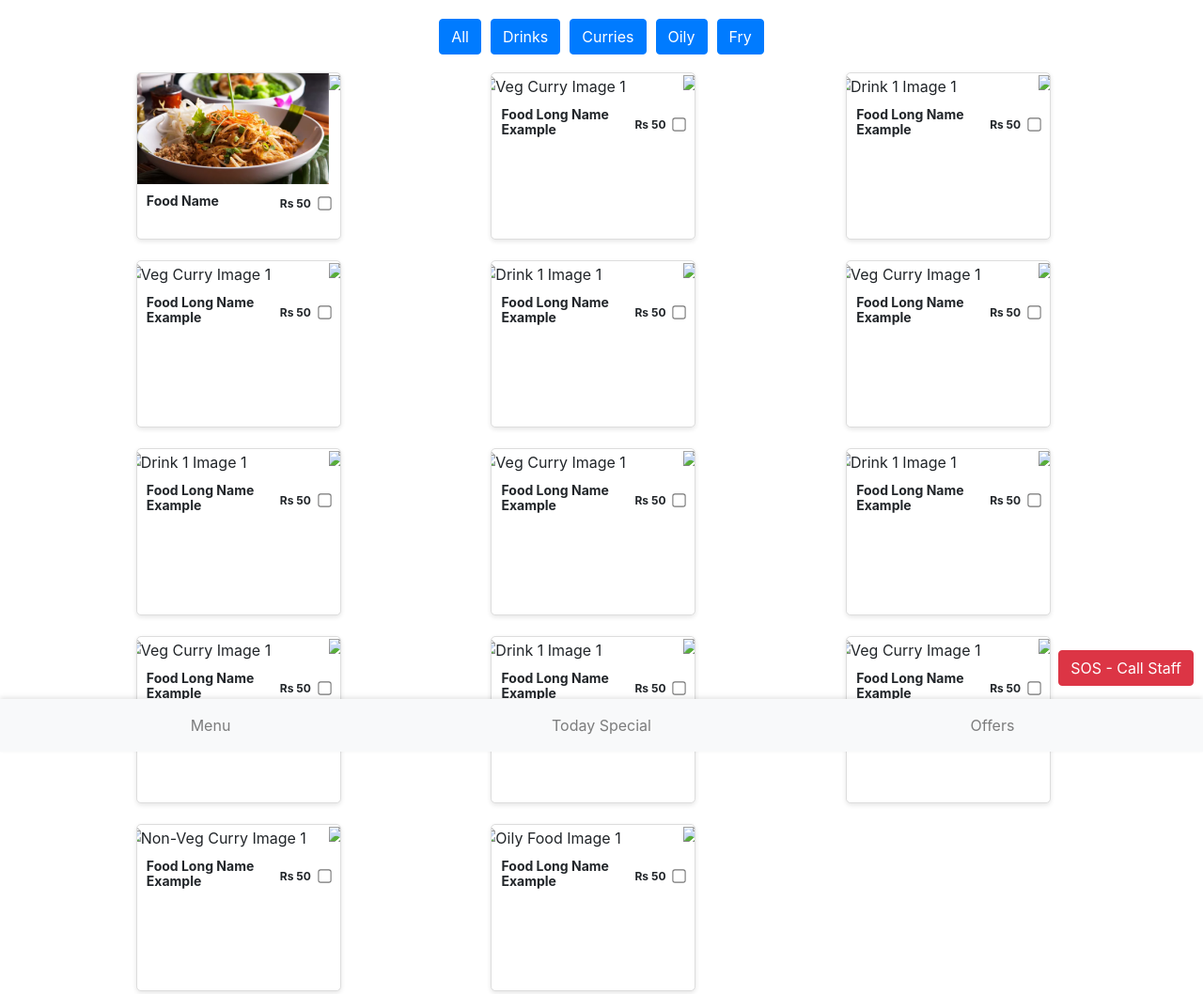
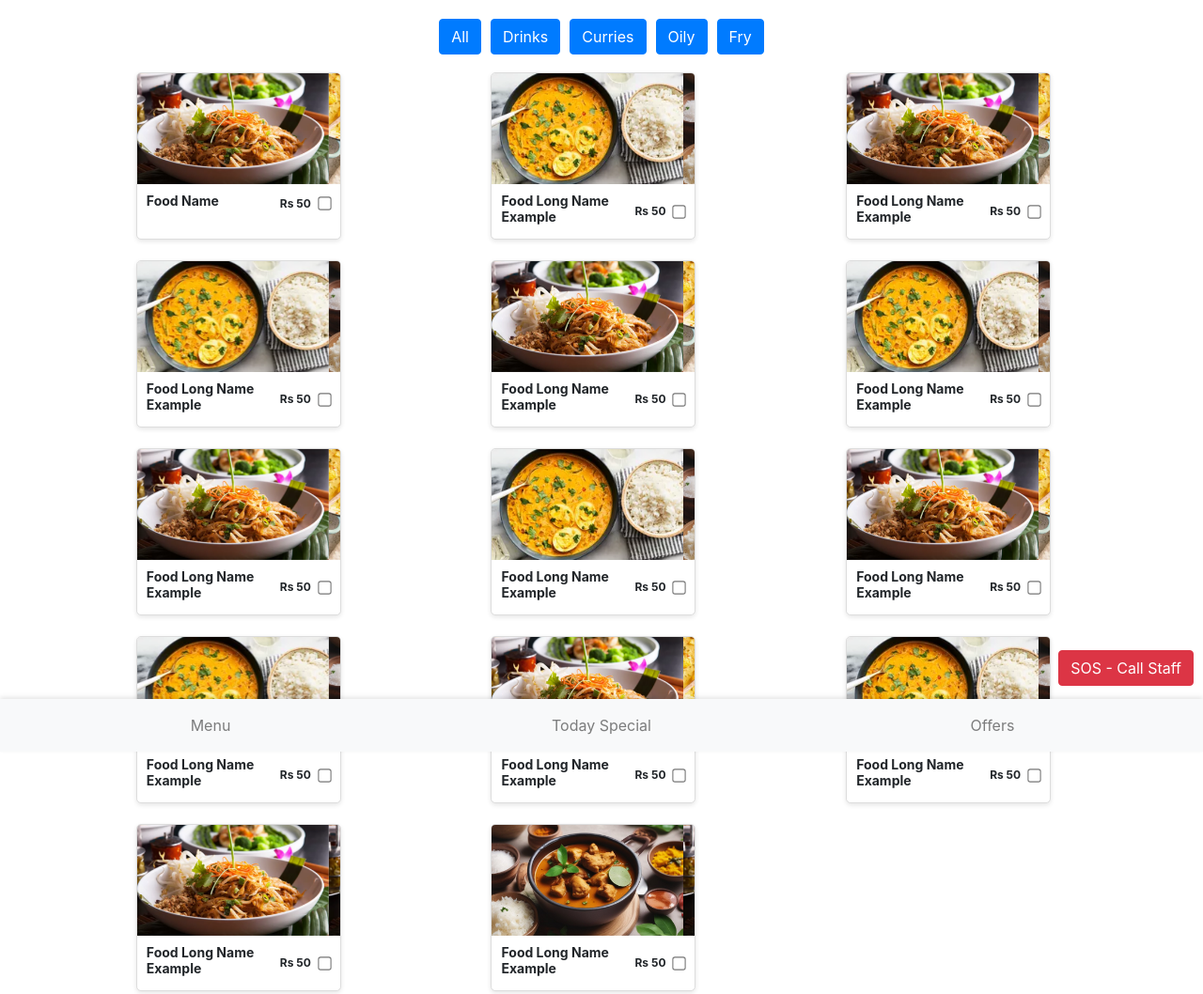
Before and after one commit to anandhx/fd, a plain HTML site: page index.html in a window 1280 px wide. Shown: the whole page at 94% size. Drawn offline with nearby package versions, Linux system fonts and the light colour scheme; the site is published under a folder, as on GitHub Pages, so addresses that start at the root find nothing.

Commit message:
Update index.html

```diff
--- a/index.html
+++ b/index.html
@@ -203,7 +203,7 @@
                     <img src="assets/images/thai.png" alt="Drink 1 Image 1" onclick="openModal(this)">
                 </div>
                 <div class="carousel-item">
-                    <img src="/assets/images/cocunut.png" alt="Drink 1 Image 2" onclick="openModal(this)">
+                    <img src="assets/images/cocunut.png" alt="Drink 1 Image 2" onclick="openModal(this)">
                 </div>
             </div>
         </div>
@@ -226,10 +226,10 @@
                 <div id="carouselExampleCurryVeg" class="carousel slide" data-ride="carousel">
                     <div class="carousel-inner">
                         <div class="carousel-item active">
-                            <img src="../assets/images/eggcurry.png" alt="Veg Curry Image 1" onclick="openModal(this)">
+                            <img src="assets/images/eggcurry.png" alt="Veg Curry Image 1" onclick="openModal(this)">
                         </div>
                         <div class="carousel-item">
-                            <img src="../assets/images/chicken.png" alt="Veg Curry Image 2" onclick="openModal(this)">
+                            <img src="assets/images/chicken.png" alt="Veg Curry Image 2" onclick="openModal(this)">
                         </div>
                     </div>
 
@@ -256,10 +256,10 @@
                 <div id="carouselExampleDrink1" class="carousel slide" data-ride="carousel">
                     <div class="carousel-inner">
                         <div class="carousel-item active">
-                            <img src="../assets/images/thai.png" alt="Drink 1 Image 1" onclick="openModal(this)">
+                            <img src="assets/images/thai.png" alt="Drink 1 Image 1" onclick="openModal(this)">
                         </div>
                         <div class="carousel-item">
-                            <img src="../assets/images/cocunut.png" alt="Drink 1 Image 2" onclick="openModal(this)">
+                            <img src="assets/images/cocunut.png" alt="Drink 1 Image 2" onclick="openModal(this)">
                         </div>
                     </div>
 
@@ -282,10 +282,10 @@
                 <div id="carouselExampleCurryVeg" class="carousel slide" data-ride="carousel">
                     <div class="carousel-inner">
                         <div class="carousel-item active">
-                            <img src="../assets/images/eggcurry.png" alt="Veg Curry Image 1" onclick="openModal(this)">
+                            <img src="assets/images/eggcurry.png" alt="Veg Curry Image 1" onclick="openModal(this)">
                         </div>
                         <div class="carousel-item">
-                            <img src="../assets/images/chicken.png" alt="Veg Curry Image 2" onclick="openModal(this)">
+                            <img src="assets/images/chicken.png" alt="Veg Curry Image 2" onclick="openModal(this)">
                         </div>
                     </div>
 
@@ -310,10 +310,10 @@
                 <div id="carouselExampleDrink1" class="carousel slide" data-ride="carousel">
                     <div class="carousel-inner">
                         <div class="carousel-item active">
-                            <img src="../assets/images/thai.png" alt="Drink 1 Image 1" onclick="openModal(this)">
+                            <img src="assets/images/thai.png" alt="Drink 1 Image 1" onclick="openModal(this)">
                         </div>
                         <div class="carousel-item">
-                            <img src="../assets/images/cocunut.png" alt="Drink 1 Image 2" onclick="openModal(this)">
+                            <img src="assets/images/cocunut.png" alt="Drink 1 Image 2" onclick="openModal(this)">
                         </div>
                     </div>
 
@@ -336,10 +336,10 @@
                 <div id="carouselExampleCurryVeg" class="carousel slide" data-ride="carousel">
                     <div class="carousel-inner">
                         <div class="carousel-item active">
-                            <img src="../assets/images/eggcurry.png" alt="Veg Curry Image 1" onclick="openModal(this)">
+                            <img src="assets/images/eggcurry.png" alt="Veg Curry Image 1" onclick="openModal(this)">
                         </div>
                         <div class="carousel-item">
-                            <img src="../assets/images/chicken.png" alt="Veg Curry Image 2" onclick="openModal(this)">
+                            <img src="assets/images/chicken.png" alt="Veg Curry Image 2" onclick="openModal(this)">
                         </div>
                     </div>
 
@@ -361,10 +361,10 @@
                 <div id="carouselExampleDrink1" class="carousel slide" data-ride="carousel">
                     <div class="carousel-inner">
                         <div class="carousel-item active">
-                            <img src="../assets/images/thai.png" alt="Drink 1 Image 1" onclick="openModal(this)">
+                            <img src="assets/images/thai.png" alt="Drink 1 Image 1" onclick="openModal(this)">
                         </div>
                         <div class="carousel-item">
-                            <img src="../assets/images/cocunut.png" alt="Drink 1 Image 2" onclick="openModal(this)">
+                            <img src="assets/images/cocunut.png" alt="Drink 1 Image 2" onclick="openModal(this)">
                         </div>
                     </div>
 
@@ -387,10 +387,10 @@
                 <div id="carouselExampleCurryVeg" class="carousel slide" data-ride="carousel">
                     <div class="carousel-inner">
                         <div class="carousel-item active">
-                            <img src="../assets/images/eggcurry.png" alt="Veg Curry Image 1" onclick="openModal(this)">
+                            <img src="assets/images/eggcurry.png" alt="Veg Curry Image 1" onclick="openModal(this)">
                         </div>
                         <div class="carousel-item">
-                            <img src="../assets/images/chicken.png" alt="Veg Curry Image 2" onclick="openModal(this)">
+                            <img src="assets/images/chicken.png" alt="Veg Curry Image 2" onclick="openModal(this)">
                         </div>
                     </div>
 
@@ -412,10 +412,10 @@
                 <div id="carouselExampleDrink1" class="carousel slide" data-ride="carousel">
                     <div class="carousel-inner">
                         <div class="carousel-item active">
-                            <img src="../assets/images/thai.png" alt="Drink 1 Image 1" onclick="openModal(this)">
+                            <img src="assets/images/thai.png" alt="Drink 1 Image 1" onclick="openModal(this)">
                         </div>
                         <div class="carousel-item">
-                            <img src="../assets/images/cocunut.png" alt="Drink 1 Image 2" onclick="openModal(this)">
+                            <img src="assets/images/cocunut.png" alt="Drink 1 Image 2" onclick="openModal(this)">
                         </div>
                     </div>
 
@@ -438,10 +438,10 @@
                 <div id="carouselExampleCurryVeg" class="carousel slide" data-ride="carousel">
                     <div class="carousel-inner">
                         <div class="carousel-item active">
-                            <img src="../assets/images/eggcurry.png" alt="Veg Curry Image 1" onclick="openModal(this)">
+                            <img src="assets/images/eggcurry.png" alt="Veg Curry Image 1" onclick="openModal(this)">
                         </div>
                         <div class="carousel-item">
-                            <img src="../assets/images/chicken.png" alt="Veg Curry Image 2" onclick="openModal(this)">
+                            <img src="assets/images/chicken.png" alt="Veg Curry Image 2" onclick="openModal(this)">
                         </div>
                     </div>
 
@@ -463,10 +463,10 @@
                 <div id="carouselExampleDrink1" class="carousel slide" data-ride="carousel">
                     <div class="carousel-inner">
                         <div class="carousel-item active">
-                            <img src="../assets/images/thai.png" alt="Drink 1 Image 1" onclick="openModal(this)">
+                            <img src="assets/images/thai.png" alt="Drink 1 Image 1" onclick="openModal(this)">
                         </div>
                         <div class="carousel-item">
-                            <img src="../assets/images/cocunut.png" alt="Drink 1 Image 2" onclick="openModal(this)">
+                            <img src="assets/images/cocunut.png" alt="Drink 1 Image 2" onclick="openModal(this)">
                         </div>
                     </div>
 
@@ -489,10 +489,10 @@
                 <div id="carouselExampleCurryVeg" class="carousel slide" data-ride="carousel">
                     <div class="carousel-inner">
                         <div class="carousel-item active">
-                            <img src="../assets/images/eggcurry.png" alt="Veg Curry Image 1" onclick="openModal(this)">
+                            <img src="assets/images/eggcurry.png" alt="Veg Curry Image 1" onclick="openModal(this)">
                         </div>
                         <div class="carousel-item">
-                            <img src="../assets/images/chicken.png" alt="Veg Curry Image 2" onclick="openModal(this)">
+                            <img src="assets/images/chicken.png" alt="Veg Curry Image 2" onclick="openModal(this)">
                         </div>
                     </div>
 
@@ -516,10 +516,10 @@
                 <div id="carouselExampleCurryNonVeg" class="carousel slide" data-ride="carousel">
                     <div class="carousel-inner">
                         <div class="carousel-item active">
-                            <img src="../assets/images/thai.png" alt="Non-Veg Curry Image 1" onclick="openModal(this)">
+                            <img src="assets/images/thai.png" alt="Non-Veg Curry Image 1" onclick="openModal(this)">
                         </div>
                         <div class="carousel-item">
-                            <img src="../assets/images/thai.png" alt="Non-Veg Curry Image 2" onclick="openModal(this)">
+                            <img src="assets/images/thai.png" alt="Non-Veg Curry Image 2" onclick="openModal(this)">
                         </div>
                     </div>
 
@@ -542,10 +542,10 @@
                 <div id="carouselExampleOilyFood" class="carousel slide" data-ride="carousel">
                     <div class="carousel-inner">
                         <div class="carousel-item active">
-                            <img src="../assets/images/chicken.png" alt="Oily Food Image 1" onclick="openModal(this)">
+                            <img src="assets/images/chicken.png" alt="Oily Food Image 1" onclick="openModal(this)">
                         </div>
                         <div class="carousel-item">
-                            <img src="../assets/images/thai.png" alt="Oily Food Image 2" onclick="openModal(this)">
+                            <img src="assets/images/thai.png" alt="Oily Food Image 2" onclick="openModal(this)">
                         </div>
                     </div>
 
```
